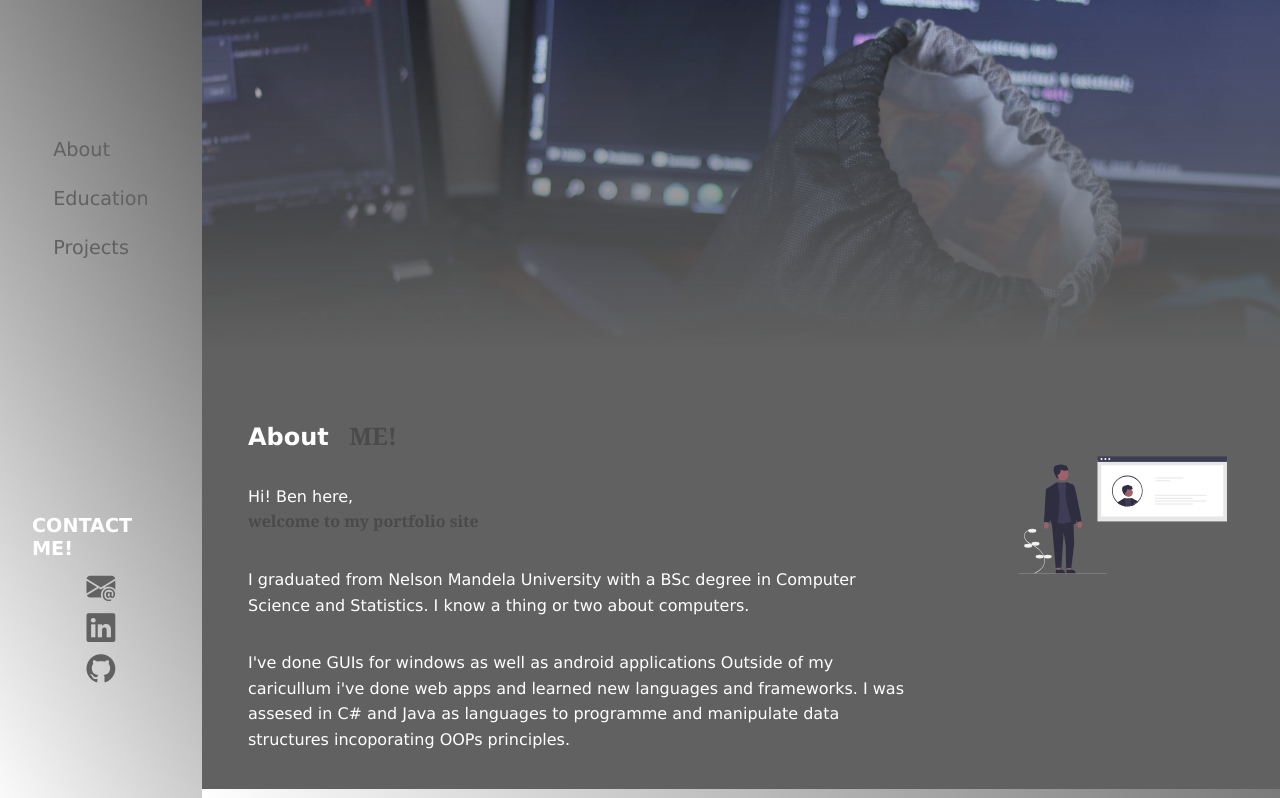
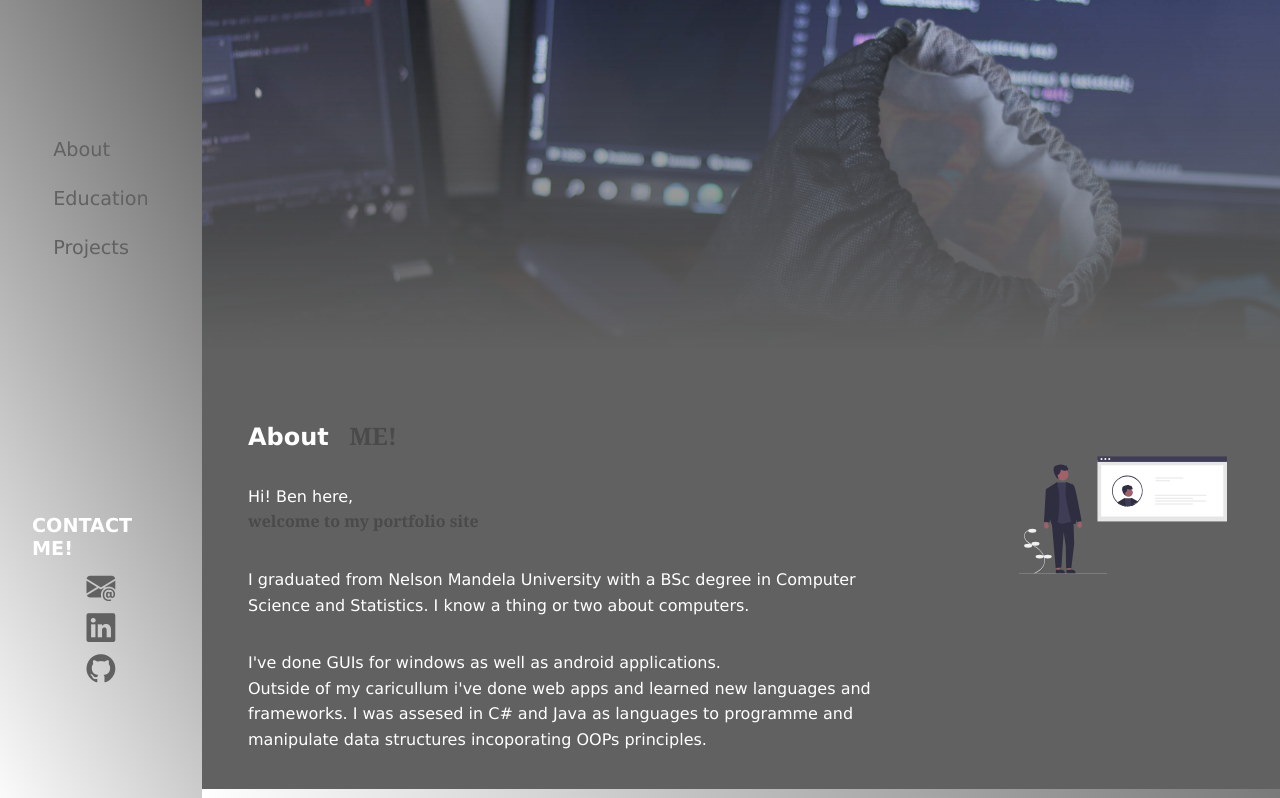
Before and after one commit to ye-ses/my-portfolio, a plain HTML site: page index.html in a window 1280 px wide. Shown: the top 798 px of the page. Drawn offline with nearby package versions, Linux system fonts and the light colour scheme.

Commit message:
editing text

```diff
--- a/index.html
+++ b/index.html
@@ -54,7 +54,7 @@
               Computer Science and Statistics. I know a thing or
               two about computers.
             <p>
-              I've done GUIs for windows as well as android applications
+              I've done GUIs for windows as well as android applications.<br>
               Outside of my caricullum i've done web apps and learned new
               languages and frameworks. I was assesed in C# and Java as
               languages to programme and manipulate data structures
```
